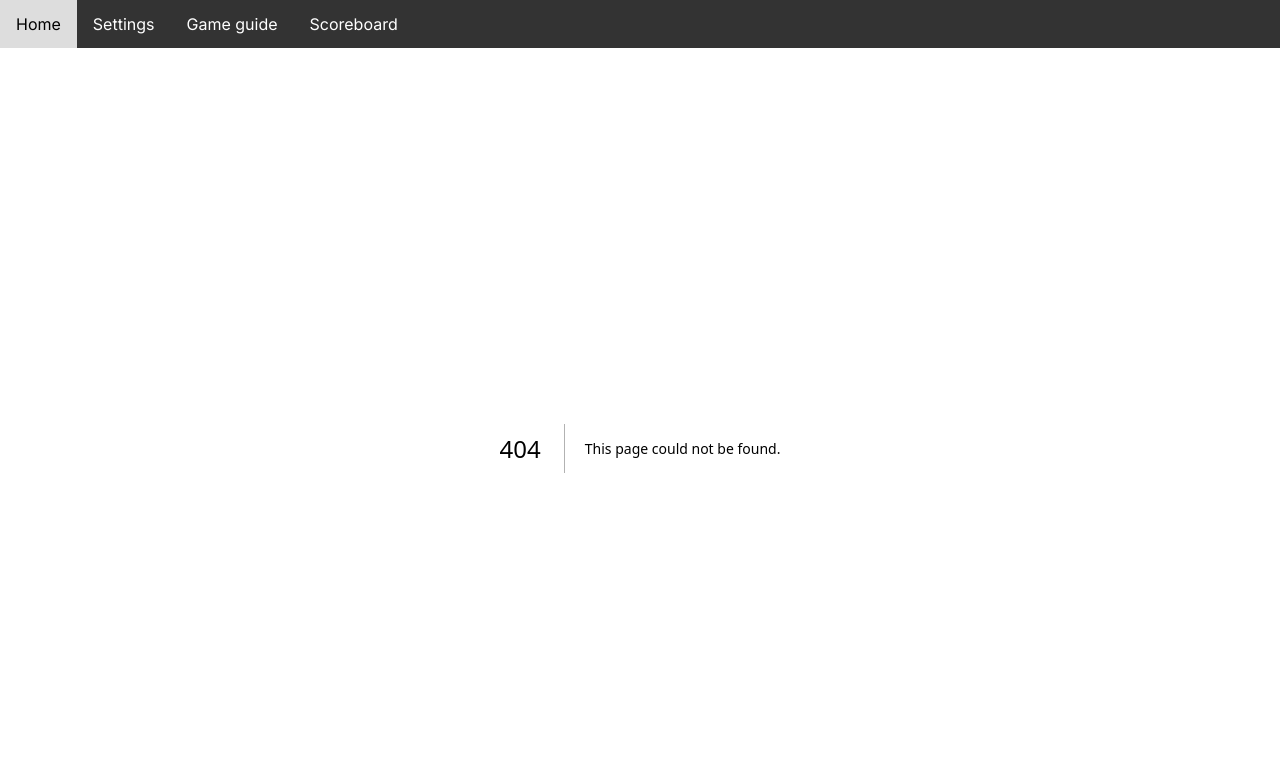
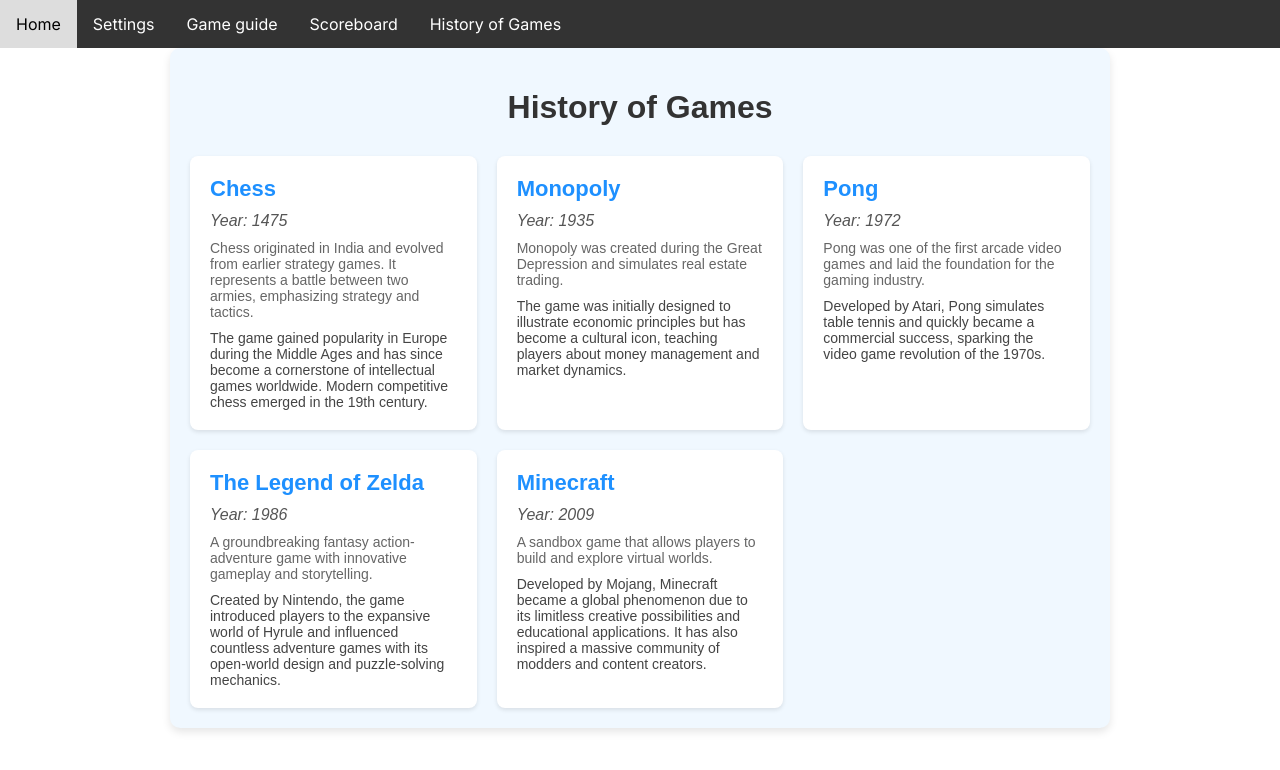
Before and after one commit to 965615088/CSS_Assignment, a Next.js app: page /historyofgames in a window 1280 px wide. Before the commit this address had no page. Shown: the top 770 px of the page. Built offline with nearby package versions, Linux system fonts and the light colour scheme.

Commit message:
history of games page

```diff
--- /dev/null
+++ b/app/historyofgames/page.jsx
@@ -0,0 +1,113 @@
+// A detailed .jsx page to display the history of games with enhanced information and styling
+function GameHistoryPage() {
+    const games = [
+      {
+        id: 1,
+        title: 'Chess',
+        year: 1475,
+        description: 'Chess originated in India and evolved from earlier strategy games. It represents a battle between two armies, emphasizing strategy and tactics.',
+        details: 'The game gained popularity in Europe during the Middle Ages and has since become a cornerstone of intellectual games worldwide. Modern competitive chess emerged in the 19th century.'
+      },
+      {
+        id: 2,
+        title: 'Monopoly',
+        year: 1935,
+        description: 'Monopoly was created during the Great Depression and simulates real estate trading.',
+        details: 'The game was initially designed to illustrate economic principles but has become a cultural icon, teaching players about money management and market dynamics.'
+      },
+      {
+        id: 3,
+        title: 'Pong',
+        year: 1972,
+        description: 'Pong was one of the first arcade video games and laid the foundation for the gaming industry.',
+        details: 'Developed by Atari, Pong simulates table tennis and quickly became a commercial success, sparking the video game revolution of the 1970s.'
+      },
+      {
+        id: 4,
+        title: 'The Legend of Zelda',
+        year: 1986,
+        description: 'A groundbreaking fantasy action-adventure game with innovative gameplay and storytelling.',
+        details: 'Created by Nintendo, the game introduced players to the expansive world of Hyrule and influenced countless adventure games with its open-world design and puzzle-solving mechanics.'
+      },
+      {
+        id: 5,
+        title: 'Minecraft',
+        year: 2009,
+        description: 'A sandbox game that allows players to build and explore virtual worlds.',
+        details: 'Developed by Mojang, Minecraft became a global phenomenon due to its limitless creative possibilities and educational applications. It has also inspired a massive community of modders and content creators.'
+      },
+    ];
+
+    return (
+      <div style={styles.container}>
+        <h1 style={styles.header}>History of Games</h1>
+        <div style={styles.grid}>
+          {games.map((game) => (
+            <div key={game.id} style={styles.card}>
+              <h2 style={styles.title}>{game.title}</h2>
+              <p style={styles.year}>Year: {game.year}</p>
+              <p style={styles.description}>{game.description}</p>
+              <p style={styles.details}>{game.details}</p>
+            </div>
+          ))}
+        </div>
+      </div>
+    );
+  }
+
+  const styles = {
+    container: {
+      fontFamily: 'Arial, sans-serif',
+      margin: '0 auto',
+      padding: '20px',
+      maxWidth: '900px',
+      backgroundColor: '#f0f8ff',
+      borderRadius: '10px',
+      boxShadow: '0 4px 8px rgba(0, 0, 0, 0.1)',
+    },
+    header: {
+      textAlign: 'center',
+      fontSize: '32px',
+      marginBottom: '30px',
+      color: '#333333',
+    },
+    grid: {
+      display: 'grid',
+      gridTemplateColumns: 'repeat(auto-fit, minmax(280px, 1fr))',
+      gap: '20px',
+    },
+    card: {
+      backgroundColor: '#ffffff',
+      padding: '20px',
+      borderRadius: '8px',
+      boxShadow: '0 2px 4px rgba(0, 0, 0, 0.1)',
+      transition: 'transform 0.2s, box-shadow 0.2s',
+    },
+    cardHover: {
+      transform: 'scale(1.05)',
+      boxShadow: '0 4px 8px rgba(0, 0, 0, 0.2)',
+    },
+    title: {
+      fontSize: '22px',
+      margin: '0 0 10px 0',
+      color: '#1e90ff',
+    },
+    year: {
+      fontSize: '16px',
+      margin: '0 0 10px 0',
+      fontStyle: 'italic',
+      color: '#555555',
+    },
+    description: {
+      fontSize: '14px',
+      margin: '0 0 10px 0',
+      color: '#666666',
+    },
+    details: {
+      fontSize: '14px',
+      margin: '0',
+      color: '#444444',
+    },
+  };
+
+  export default GameHistoryPage;
--- a/app/ui/Navbar.jsx
+++ b/app/ui/Navbar.jsx
@@ -16,6 +16,9 @@
       <Link className={styles.navitem} href="/scoreboard">
         Scoreboard
       </Link>
+      <Link className={styles.navitem} href="/historyofgames">
+        History of Games
+      </Link>
     </nav>
   );
 }
```
